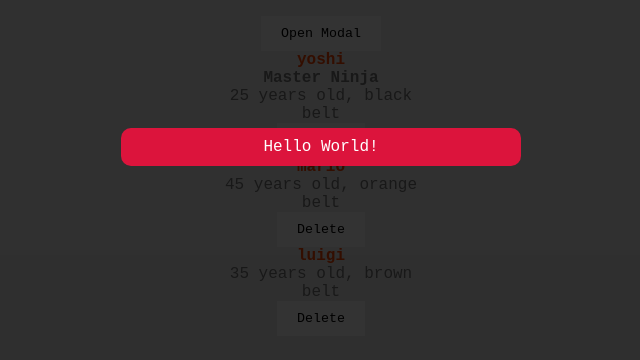
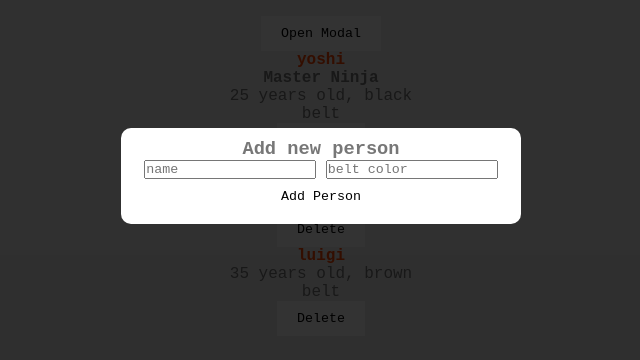
Before and after one commit to dking1342/svelte-intro, a Svelte app: page / in a window 1280 px wide. Both pictures are taken after a click on the button "Open Modal". Shown: the top 360 px of the page, without its empty margins (319-959 px from the left). Built offline with nearby package versions, Linux system fonts and the light colour scheme.

Commit message:
reviewed slots

```diff
--- a/src/App.svelte
+++ b/src/App.svelte
@@ -26,10 +26,17 @@
 
 <Modal
   {showModal}
-  isPromo={true}
-  message="Hello World!"
   on:click={toggleModal}
-/>
+>
+  <form>
+    <input type="text" name="name" id="name" placeholder="name">
+    <input type="text" name="beltColor" id="beltColor" placeholder="belt color">
+    <button>Add Person</button>
+  </form>
+  <div slot="title">
+    <h3>Add new person</h3>
+  </div>
+</Modal>
 <main>
   <button on:click|once={toggleModal}>Open Modal</button>
   {#each people as person (person.id)}
--- a/src/components/Model.svelte
+++ b/src/components/Model.svelte
@@ -1,6 +1,6 @@
 <script lang="ts">
   export let isPromo:boolean = false;
-  export let message:string = "default value";
+  // export let message:string = "default value";
   export let showModal = false;
 
 </script>
@@ -8,7 +8,8 @@
 {#if showModal}
   <div class="backdrop" class:promo={isPromo} on:click|self>
     <div class="modal">
-      <p>{message}</p>
+      <slot name="title"></slot>
+      <slot></slot>
     </div>
   </div>
 {/if}
```
